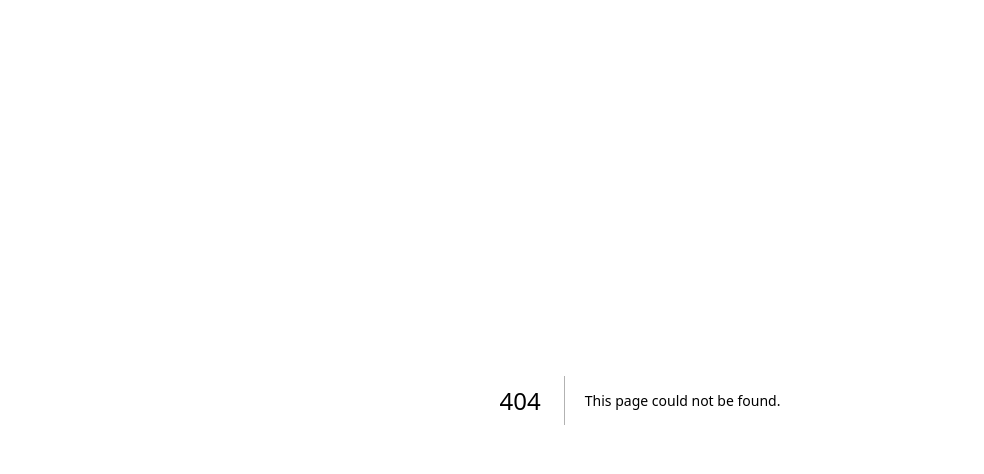
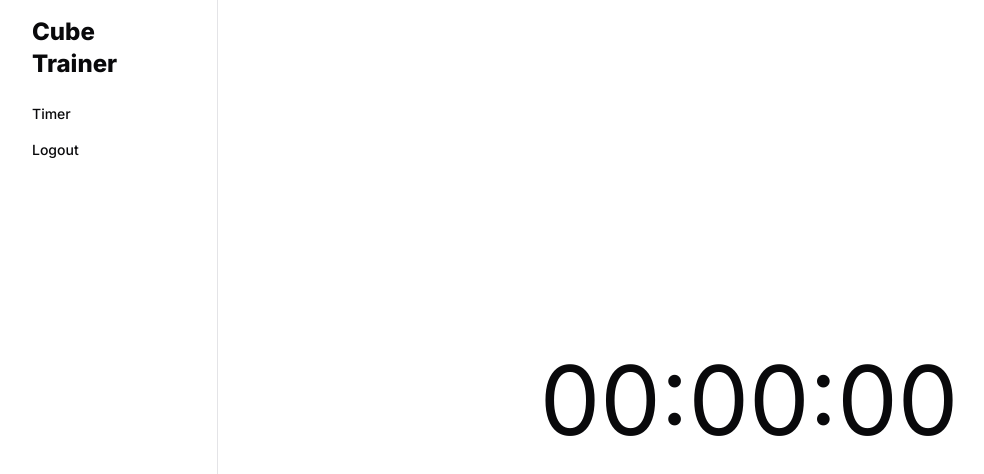
Before and after one commit to devinshoemaker/speed-cube-trainer-next, a Next.js app: page /timer in a window 1280 px wide. Before the commit this address had no page. Shown: the top 474 px of the page, without its empty margins (0-984 px from the left). Built offline with nearby package versions, Linux system fonts and the light colour scheme; no server answers; sample sign-in values are in the browser's storage.

Commit message:
feat: add timer

```diff
--- a/src/app/(app)/_components/side-menu.tsx
+++ b/src/app/(app)/_components/side-menu.tsx
@@ -1,5 +1,6 @@
 'use client';
 
+import Link from 'next/link';
 import { useState } from 'react';
 
 import { Button } from '@/components/ui/button';
@@ -41,15 +42,30 @@ export default function SideMenu() {
           isMenuOpen ? '' : '-translate-x-full'
         } md:translate-x-0 transition duration-200 ease-in-out z-10 bg-background border-r`}
       >
+        <div className="flex items-center space-x-2 px-4">
+          <span className="text-2xl font-extrabold">Cube Trainer</span>
+        </div>
+
+        <nav>
           <form action={logout}>
+            <Button
+              type="button"
+              variant="ghost"
+              className="flex justify-start w-full p-0"
+            >
+              <Link href="/timer" className="w-full px-4 py-2 flex">
+                Timer
+              </Link>
+            </Button>
             <Button
               type="submit"
               variant="ghost"
-            className="flex justify-start w-full px-2"
+              className="flex justify-start w-full"
             >
               Logout
             </Button>
           </form>
+        </nav>
       </div>
 
       {isMenuOpen && (
--- a/src/app/(app)/dashboard/page.tsx
+++ /dev/null
@@ -1,3 +0,0 @@
-export default function DashboardPage() {
-  return <h1>Dashboard</h1>;
-}
--- /dev/null
+++ b/src/app/(app)/timer/page.tsx
@@ -0,0 +1,65 @@
+'use client';
+
+import { useEffect, useRef, useState } from 'react';
+
+export default function Timer() {
+  const [time, setTime] = useState(0);
+  const [running, setRunning] = useState(false);
+  const intervalRef = useRef<ReturnType<typeof setInterval> | null>(null);
+
+  useEffect(() => {
+    function handleKeyDown(event: KeyboardEvent) {
+      if (event.code === 'Space') {
+        if (running) {
+          stopTimer();
+        } else {
+          startTimer();
+        }
+      }
+    }
+
+    document.addEventListener('keyup', handleKeyDown);
+
+    return () => {
+      document.removeEventListener('keyup', handleKeyDown);
+    };
+  }, [running]);
+
+  function startTimer() {
+    setRunning(true);
+    setTime(0);
+    intervalRef.current = setInterval(() => {
+      setTime((prevTime) => prevTime + 10);
+    }, 10);
+  }
+
+  function stopTimer() {
+    setRunning(false);
+    if (intervalRef.current !== null) {
+      clearInterval(intervalRef.current);
+    }
+  }
+
+  function formatTime() {
+    const minutes = Math.floor((time / 1000 / 60) % 60);
+    const seconds = Math.floor((time / 1000) % 60);
+    const milliseconds = Math.floor((time % 1000) / 10);
+    return `${minutes < 10 ? '0' : ''}${minutes}:${
+      seconds < 10 ? '0' : ''
+    }${seconds}:${milliseconds < 10 ? '0' : ''}${milliseconds}`;
+  }
+
+  return (
+    <div id="timer-page" className="w-full h-full flex justify-center">
+      <button
+        className="flex flex-col justify-center items-center h-full"
+        onClick={() => (running ? stopTimer() : startTimer())}
+        data-testid="timer"
+      >
+        <div className="flex text-8xl w-fit">
+          <span>{formatTime()}</span>
+        </div>
+      </button>
+    </div>
+  );
+}
--- a/src/app/(auth)/actions.ts
+++ b/src/app/(auth)/actions.ts
@@ -27,7 +27,7 @@ export async function authenticate(
   prevState: string | undefined,
   formData: FormData,
 ) {
-  formData.append('redirectTo', '/dashboard');
+  formData.append('redirectTo', '/timer');
 
   try {
     await signIn('credentials', formData);
--- a/src/app/(auth)/layout.tsx
+++ b/src/app/(auth)/layout.tsx
@@ -10,7 +10,7 @@ export default async function AuthLayout({
 }) {
   const user = await auth();
   if (user) {
-    redirect('/dashboard');
+    redirect('/timer');
   }
 
   return <>{children}</>;
```
Also changed, not shown: tests/lib/create-user.ts (added, +16 -0 lines), 2 other files (tests, documents, lock files or other folders). Lines whose indentation alone changed are shown as unchanged.
